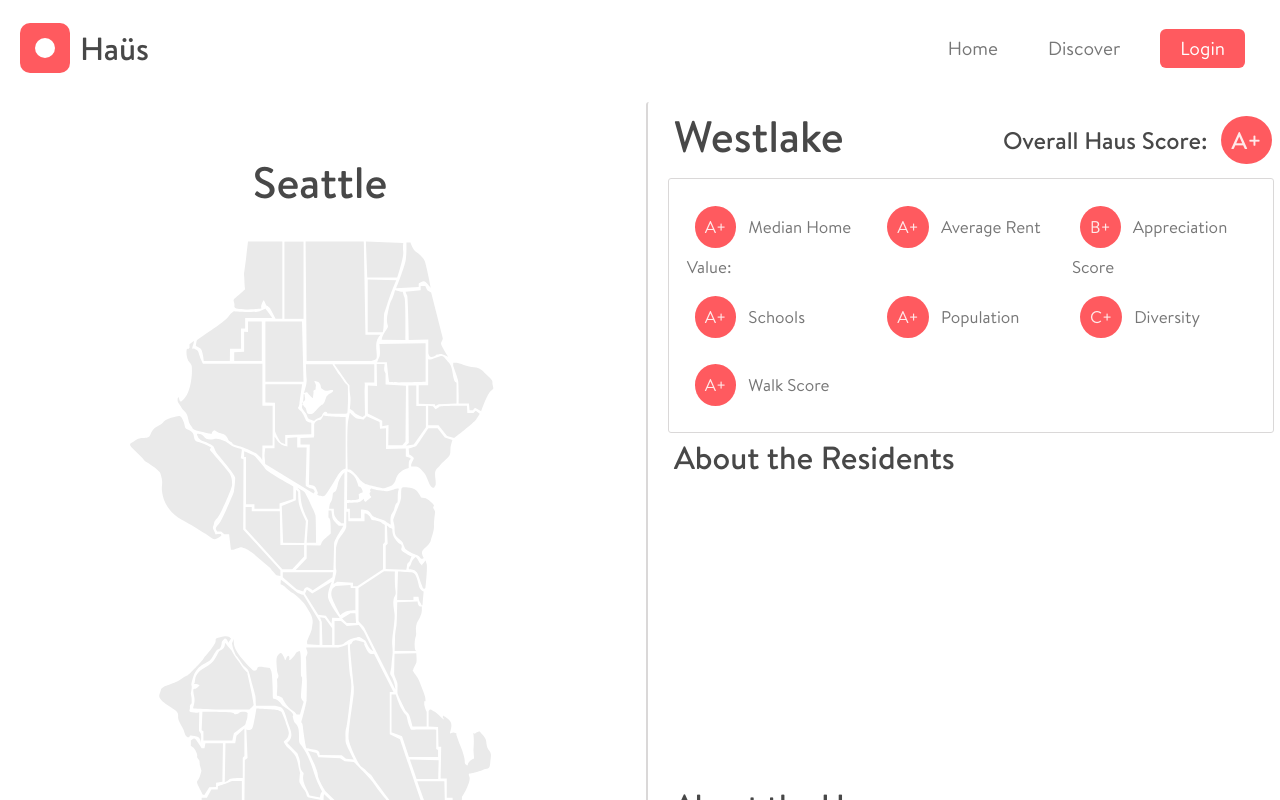
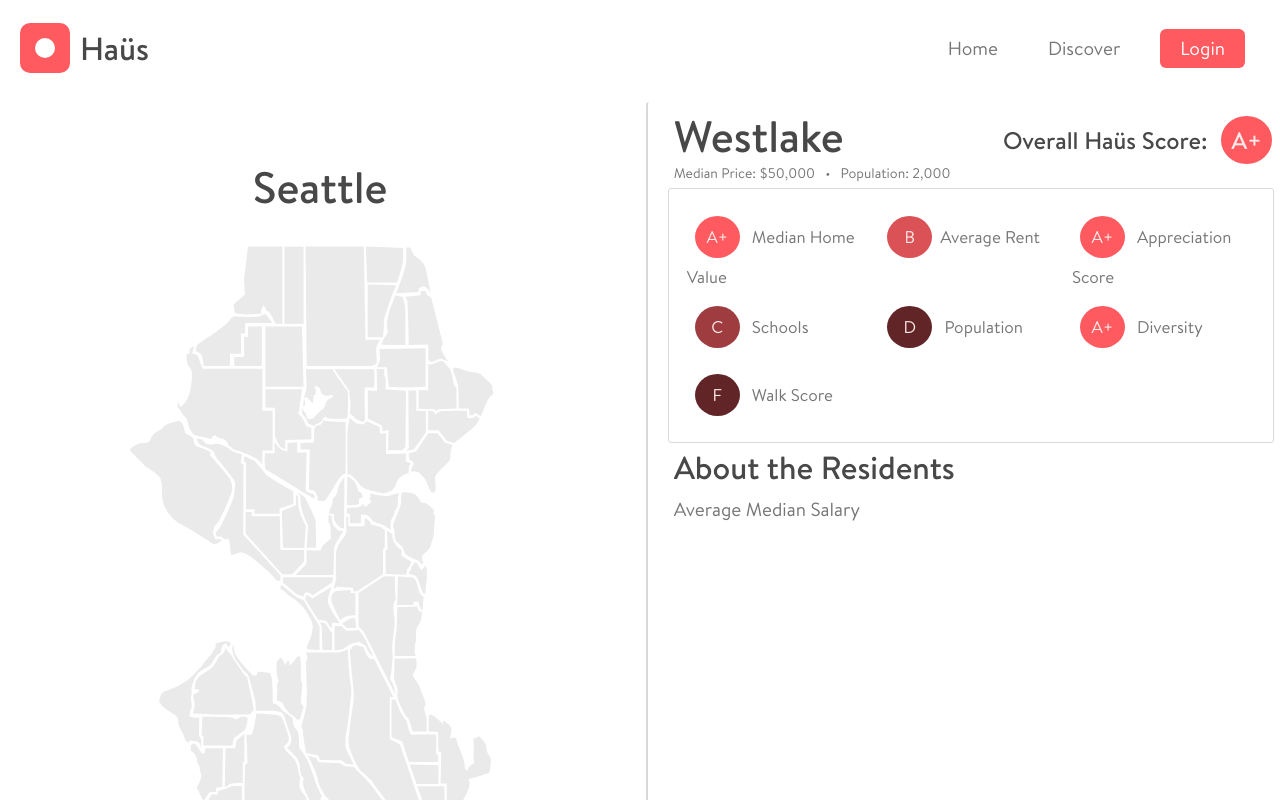
Before and after one commit to kartmanny/haus, a React (Create React App) app: page /haus/discover in a window 1280 px wide. Shown: the top 800 px of the page. Built offline with nearby package versions, Linux system fonts and the light colour scheme.

Commit message:
Change scrollbar and colors

```diff
--- a/src/components/Dashboard/Dashboard.js
+++ b/src/components/Dashboard/Dashboard.js
@@ -1,41 +1,51 @@
 import React from 'react';
-
 import Text from '../Text/Text';
+import Grade from '../Grade/Grade';
 import styles from './dashboard.module.scss';
+import favorite from '../../assets/img/favorite.svg';
 
 const Dashboard = () => {
     return (
         <div className={styles.dashboard}>
             <div className={styles.dashboardNav}>
-                <Text className={styles.dashboardTitle} type="title1">Westlake</Text>
-                <Text type="title3"> Overall Haus Score: <span className={styles.dashboardScore}> A+ </span> </Text>
+                <div className={styles.dashboardTitle} >
+                    <Text type="title1">Westlake</Text>
+                    <Text type="small">Median Price: $50,000 &nbsp; &bull; &nbsp; Population: 2,000 </Text>
+                </div>
+
+                <Text type="title3"> Overall Haüs Score: <span className={styles.dashboardScore}> A+ </span> </Text>
             </div>
             <div className={styles.dashboardContainer}>
 
                 <div className={styles.dashboardReportCard}>
-                    <Text type="regular"> <span className={styles.dashboardScore}> A+ </span> Median Home Value: </Text>
-                    <Text type="regular"> <span className={styles.dashboardScore}> A+ </span> Average Rent </Text>
-                    <Text type="regular"> <span className={styles.dashboardScore}> B+ </span> Appreciation Score </Text>
-                    <Text type="regular"> <span className={styles.dashboardScore}> A+ </span> Schools </Text>
-                    <Text type="regular"><span className={styles.dashboardScore}> A+ </span> Population </Text>
-                    <Text type="regular"><span className={styles.dashboardScore}> C+ </span> Diversity </Text>
-                    <Text type="regular"><span className={styles.dashboardScore}> A+ </span> Walk Score </Text>
+                    <Text type="regular"> <Grade type="A">A+</Grade> Median Home Value </Text>
+                    <Text type="regular"> <Grade type="B">B</Grade>Average Rent </Text>
+                    <Text type="regular"> <Grade type="A">A+</Grade> Appreciation Score </Text>
+                    <Text type="regular"> <Grade type="C">C</Grade> Schools </Text>
+                    <Text type="regular"><Grade type="D">D</Grade> Population </Text>
+                    <Text type="regular"><Grade type="A">A+</Grade> Diversity </Text>
+                    <Text type="regular"><Grade type="F">F</Grade> Walk Score </Text>
                 </div>
 
                 <div className={styles.dashboardStats}>
                     <Text type="title2" className={styles.dashboardCategoryTitle}>About the Residents</Text>
-                    <div className={styles.dashboardParts}>
+                    <div className={styles.dashboardResident}>
+                        <Text type="large" className={styles.dashboardCategoryTitle}>Average Median Salary</Text>
+                        <div className={styles.dashboardParts}></div>
 
+                        <Text type="large" className={styles.dashboardCategoryTitle}>Educational Diversity</Text>
                     </div>
 
                     <Text type="title2" className={styles.dashboardCategoryTitle}>About the Homes</Text>
-                    <div className={styles.dashboardParts}>
+                    <Text type="large" className={styles.dashboardCategoryTitle}>Appreciation</Text>
+                    <div className={styles.dashboardParts}></div>
+                    <Text type="large" className={styles.dashboardCategoryTitle}>Rent vs. Owned Households</Text>
 
-                    </div>
                     <Text type="title2" className={styles.dashboardCategoryTitle}>About the Neighborhood</Text>
-                    <div className={styles.dashboardParts}>
+                    <Text type="large" className={styles.dashboardCategoryTitle}>Schools</Text>
+                    <div className={styles.dashboardParts}></div>
+                    <Text type="large" className={styles.dashboardCategoryTitle}>Crime and Safety</Text>
 
-                    </div>
                 </div>
 
             </div>
--- a/src/components/Dashboard/dashboard.module.scss
+++ b/src/components/Dashboard/dashboard.module.scss
@@ -6,15 +6,8 @@
 }
 .dashboardContainer {
     overflow-y: scroll;
+    overflow-x: hidden;
     height: 800px;
-}
-
-.dashboardTitle {
-    justify-content: center;
-}
-
-.dashboardScore {
-    justify-content: right;
 }
 
 .dashboardNav {
@@ -22,7 +15,6 @@
     justify-content: space-between;
     width: 100%;
     padding: 1%;
-
 }
 
 .dashboardReportCard {
@@ -34,9 +26,13 @@
     padding: 3%;
 }
 
+.dashboardTitle {
+    width: 50%;
+    display: grid;
+}
 .dashboardScore {
     display: inline-flex;
-    background-color: #ff5a5f;
+    background-color: var(--seed-color-primary);
     border-radius: 50%;
     padding: 10px;
     text-align: center;
@@ -56,3 +52,21 @@
 .dashboardParts {
     height: 300px;
 }
+
+.dashboardResident {
+    display: block;
+}
+
+.dashboardContainer::-webkit-scrollbar {
+    width: 10px;
+}
+
+.dashboardContainer::-webkit-scrollbar-thumb {
+    background: rgb(206, 205, 205);
+    border-radius: 20px;
+}
+
+.dashboardContainer::-webkit-scrollbar-track {
+    background:#f1f1f1;
+    border-radius: 20px;
+}
--- /dev/null
+++ b/src/components/Grade/Grade.js
@@ -0,0 +1,12 @@
+import React from 'react';
+import cx from 'classnames';
+import classes from './grade.module.scss';
+import Text from '../Text/Text';
+/*
+ * @param type   "A" | "B" | "C" | "D" | "F"
+ */
+const Grade = ({ type, children, className }) => {
+    return <Text type="regular" className={cx(className, classes[type])}> {children}</Text>;
+};
+
+export default Grade;
--- /dev/null
+++ b/src/components/Grade/grade.module.scss
@@ -0,0 +1,22 @@
+.A {
+    background-color: var(--seed-color-primary);
+}
+
+.B {
+    background-color: #da5156;
+}
+.C {
+    background-color: #9e3c40;
+}
+
+.D, .F {
+    background-color: #612527;
+}
+.A, .B, .C, .D, .F {
+    width: 25px;
+    text-align: center;
+    border-radius: 50%;
+    padding: 10px;
+    margin: 8px;
+    color: #ffeaea;
+}
```
Also changed, not shown: src/assets/img/favorite.svg (added).
